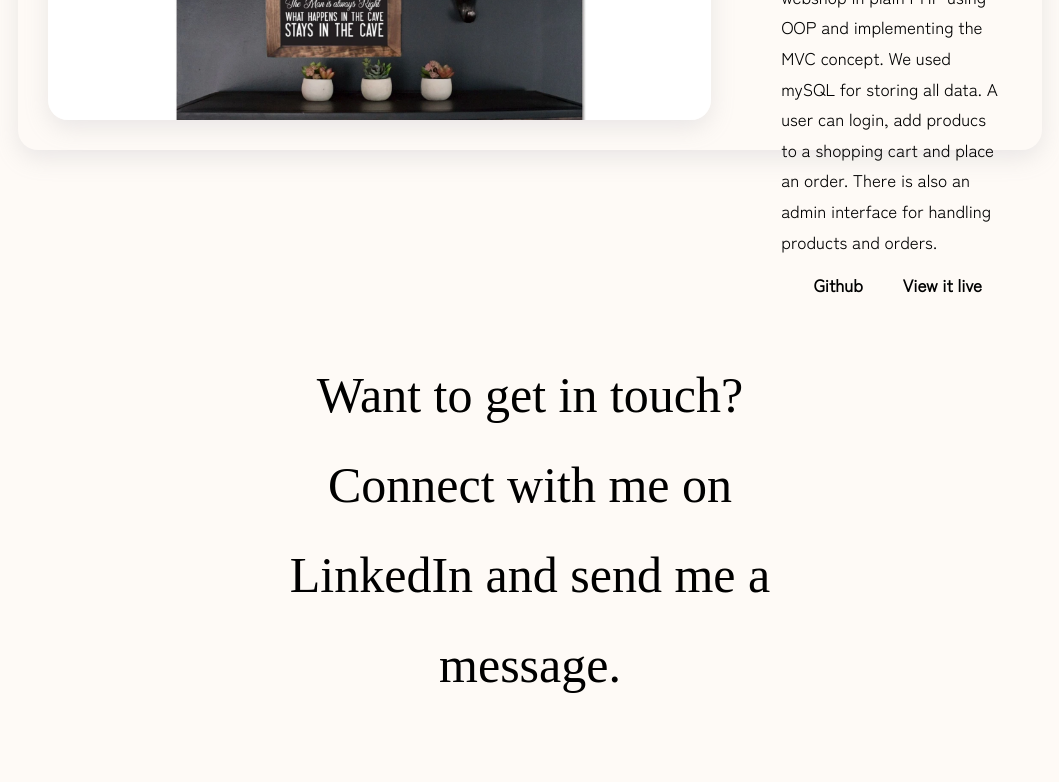
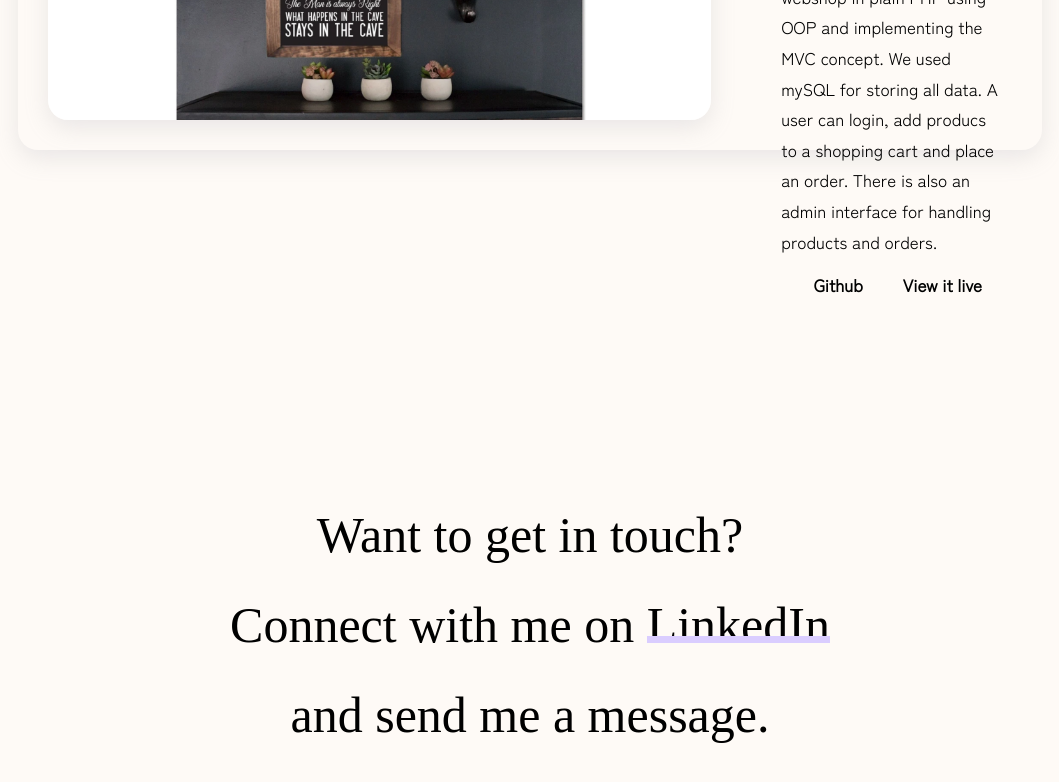
Before and after one commit to saraavvi/portfolio, a Vue app: page / in a window 1280 px wide. Shown: the part 2627-3409 px from the top of the page, without its empty margins (110-1169 px from the left). Built offline with nearby package versions, Linux system fonts and the light colour scheme; a web font is replaced by a local one.

Commit message:
:llipstick: add link and styles to contact section

```diff
--- a/src/components/ContactSection.vue
+++ b/src/components/ContactSection.vue
@@ -3,7 +3,13 @@
     <div class="text-container">
       <h2 class="contact-text">Want to get in touch?</h2>
       <p class="contact-text">
-        Connect with me on LinkedIn and send me a message.
+        Connect with me on
+        <span class="li-link"
+          ><a href="https://www.linkedin.com/in/saraviktorsson/"
+            >LinkedIn</a
+          ></span
+        >
+        and send me a message.
       </p>
     </div>
   </section>
@@ -14,14 +20,35 @@
   font-family: $font-secondary;
   display: flex;
   justify-content: center;
+  padding: 14rem;
 
   .text-container {
-    width: 50%;
+    min-width: 60rem;
+    max-width: 50%;
     text-align: center;
   }
   .contact-text {
     font-size: 5rem;
     font-weight: normal;
   }
+  .li-link {
+    position: relative;
+
+    &:after {
+      content: "";
+      position: absolute;
+      bottom: 1rem;
+      display: block;
+      background-color: $color-secondary;
+      height: 0.7rem;
+      width: 100%;
+      left: 0;
+      transition: 0.1s ease;
+    }
+
+    &:hover:after {
+      transform: translateY(-2px);
+    }
+  }
 }
 </style>
```
